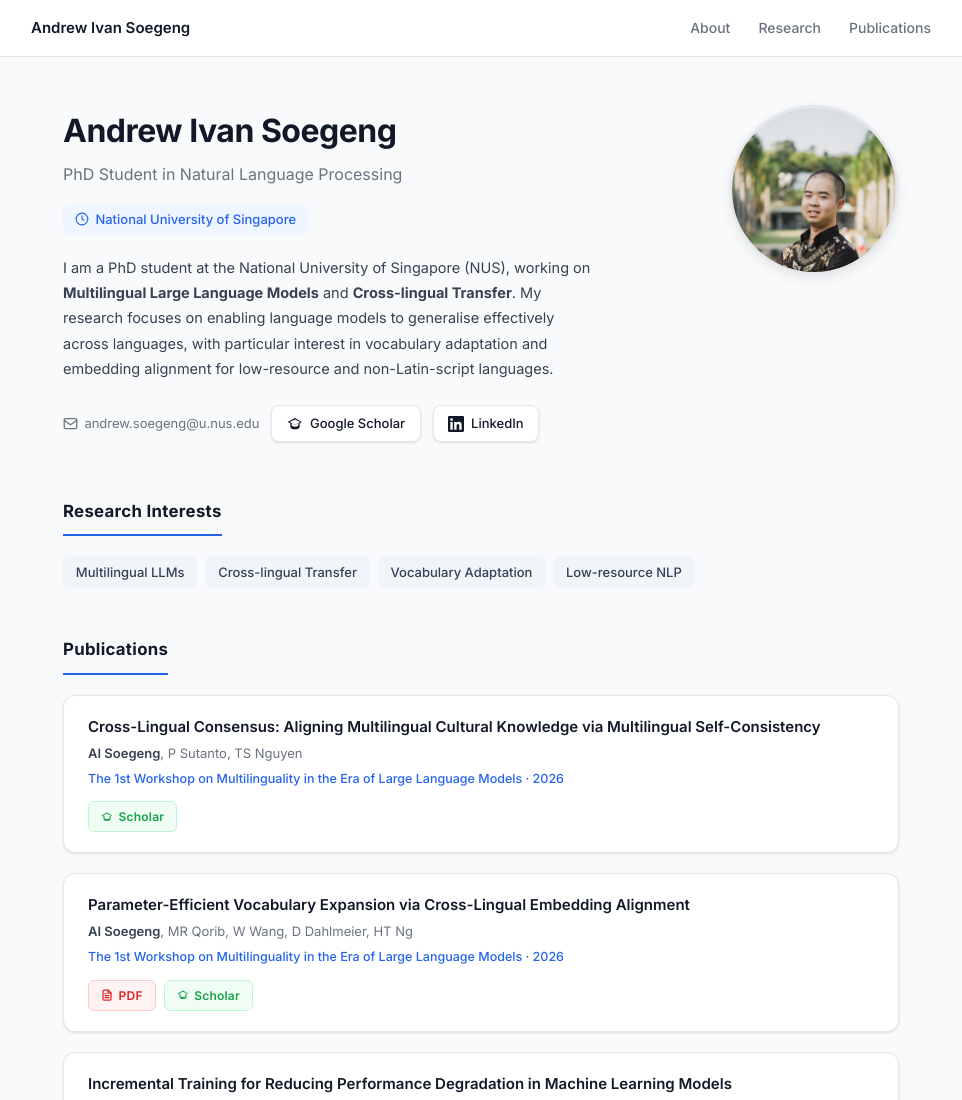
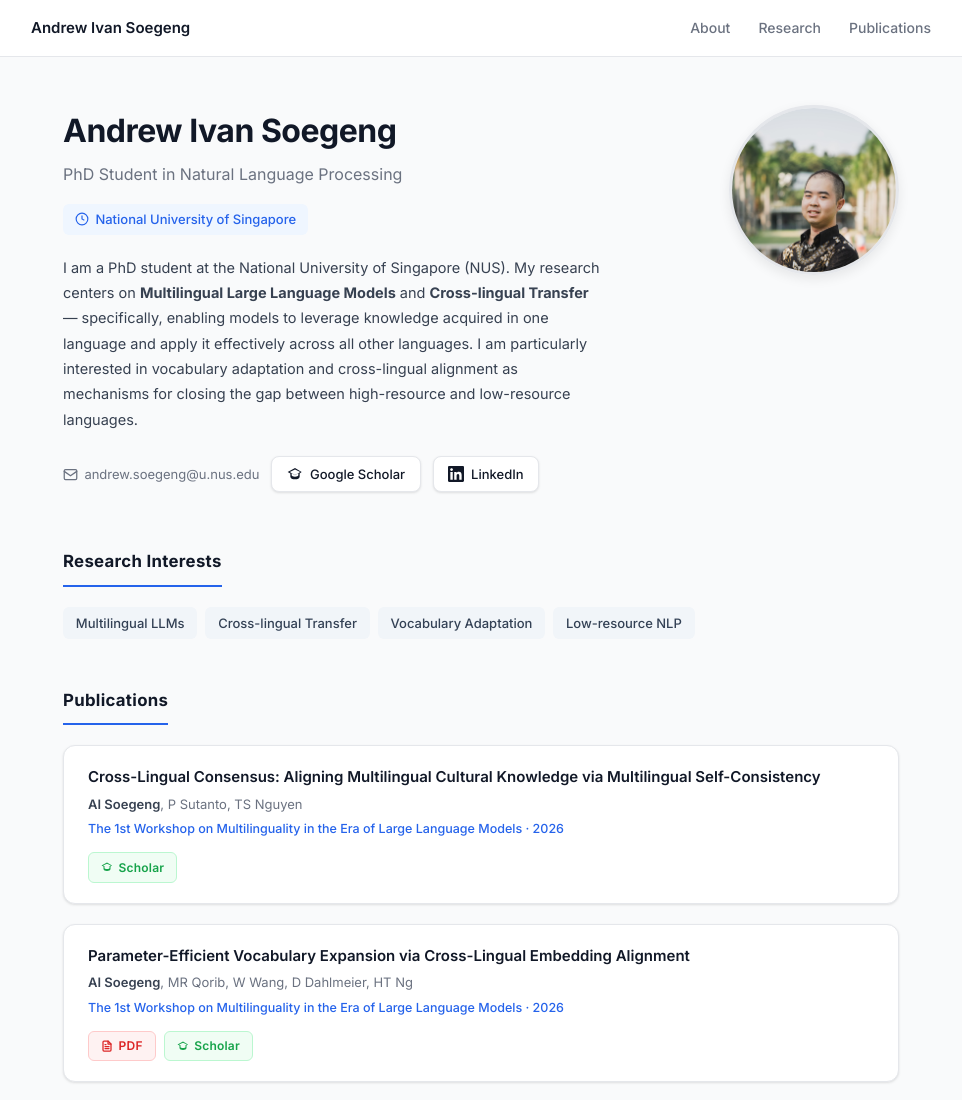
Before and after one commit to andrewivan123/andrewivan123.github.io, a plain HTML site: page index.html in a window 1280 px wide. Shown: the top 1100 px of the page, without its empty margins (159-1121 px from the left). Drawn offline with Linux system fonts and the light colour scheme.

Commit message:
Refine introductory paragraph to emphasize cross-lingual knowledge transfer
Co-Authored-By: Claude <noreply@anthropic.com>

```diff
--- a/index.html
+++ b/index.html
@@ -267,12 +267,13 @@
           National University of Singapore
         </span>
         <p>
-          I am a PhD student at the National University of Singapore (NUS), working on
-          <strong>Multilingual Large Language Models</strong> and
-          <strong>Cross-lingual Transfer</strong>. My research focuses on enabling language
-          models to generalise effectively across languages, with particular interest in
-          vocabulary adaptation and embedding alignment for low-resource and non-Latin-script
-          languages.
+          I am a PhD student at the National University of Singapore (NUS). My research
+          centers on <strong>Multilingual Large Language Models</strong> and
+          <strong>Cross-lingual Transfer</strong> — specifically, enabling models to
+          leverage knowledge acquired in one language and apply it effectively across
+          all other languages. I am particularly interested in vocabulary adaptation
+          and cross-lingual alignment as mechanisms for closing the gap between
+          high-resource and low-resource languages.
         </p>
 
         <div class="social-row">
```
